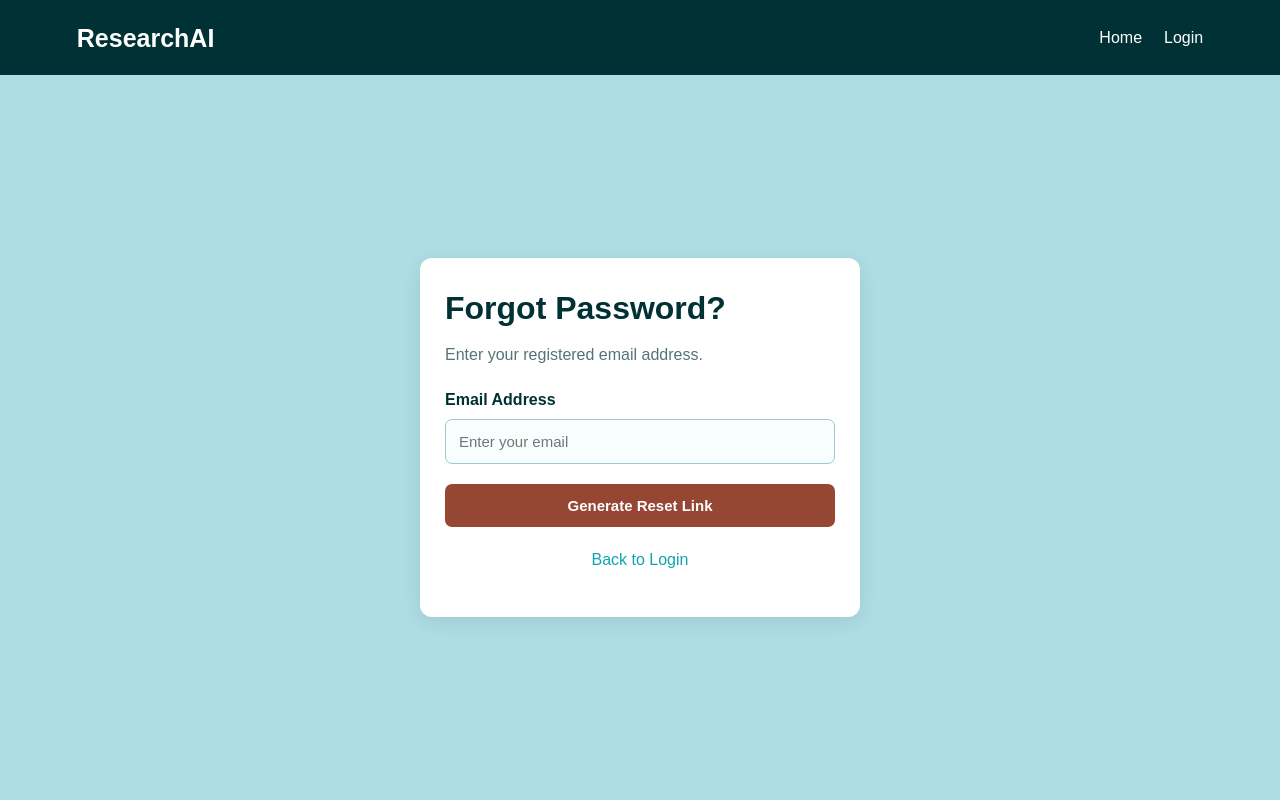
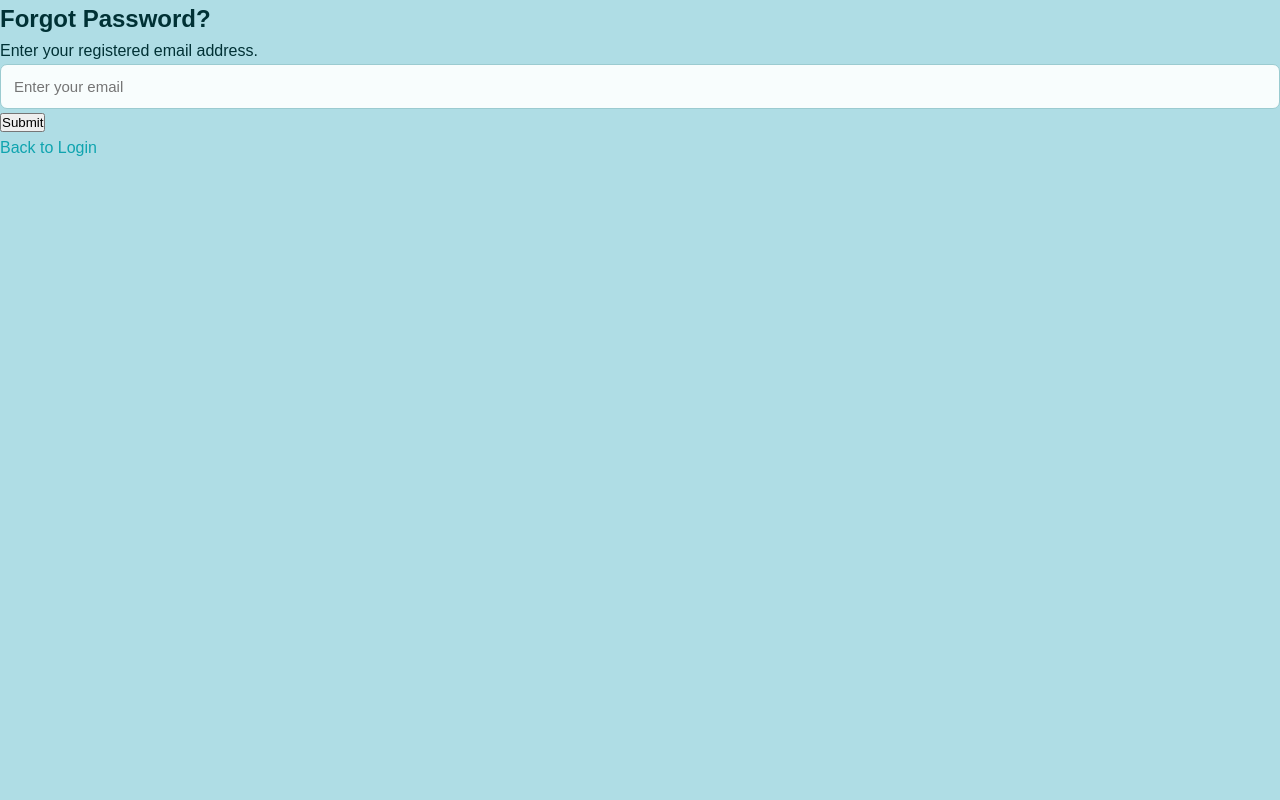
Before and after one commit to amayps01-ps/Research_AI, a Flask app: template templates/forgot_passward.html in a window 1280 px wide. Run offline with Flask 3, Linux system fonts and the light colour scheme; the template is opened without the code that fills it, so the values that code supplies are empty; parts of the project's set-up code (start-up, migrations or seed data) failed here and were passed over.

Commit message:
Update forgot_passward.html

```diff
--- a/templates/forgot_passward.html
+++ b/templates/forgot_passward.html
@@ -7,41 +7,21 @@
     <link rel="stylesheet" href="{{ url_for('static', filename='style.css') }}">
 </head>
 <body>
-
-<header class="navbar">
-    <a class="logo" href="/">ResearchAI</a>
-    <nav>
-        <a href="/">Home</a>
-        <a href="/login">Login</a>
-    </nav>
-</header>
-
-<main class="auth-wrapper">
-    <div class="auth-card">
-        <h1>Forgot Password?</h1>
+    <div class="container">
+        <h2>Forgot Password?</h2>
         <p>Enter your registered email address.</p>
 
-        {% with messages = get_flashed_messages(with_categories=true) %}
-            {% for category, message in messages %}
-                <div class="message {{ category }}">{{ message }}</div>
-            {% endfor %}
-        {% endwith %}
-
         <form method="POST">
-            <label>Email Address</label>
-            <input type="email" name="email"
-                   placeholder="Enter your email" required>
-
-            <button type="submit" class="primary-button full-button">
-                Generate Reset Link
-            </button>
+            <input
+                type="email"
+                name="email"
+                placeholder="Enter your email"
+                required
+            >
+            <button type="submit">Submit</button>
         </form>
 
-        <p class="auth-bottom">
-            <a href="/login">Back to Login</a>
-        </p>
+        <p><a href="{{ url_for('login') }}">Back to Login</a></p>
     </div>
-</main>
-
 </body>
 </html>
```
